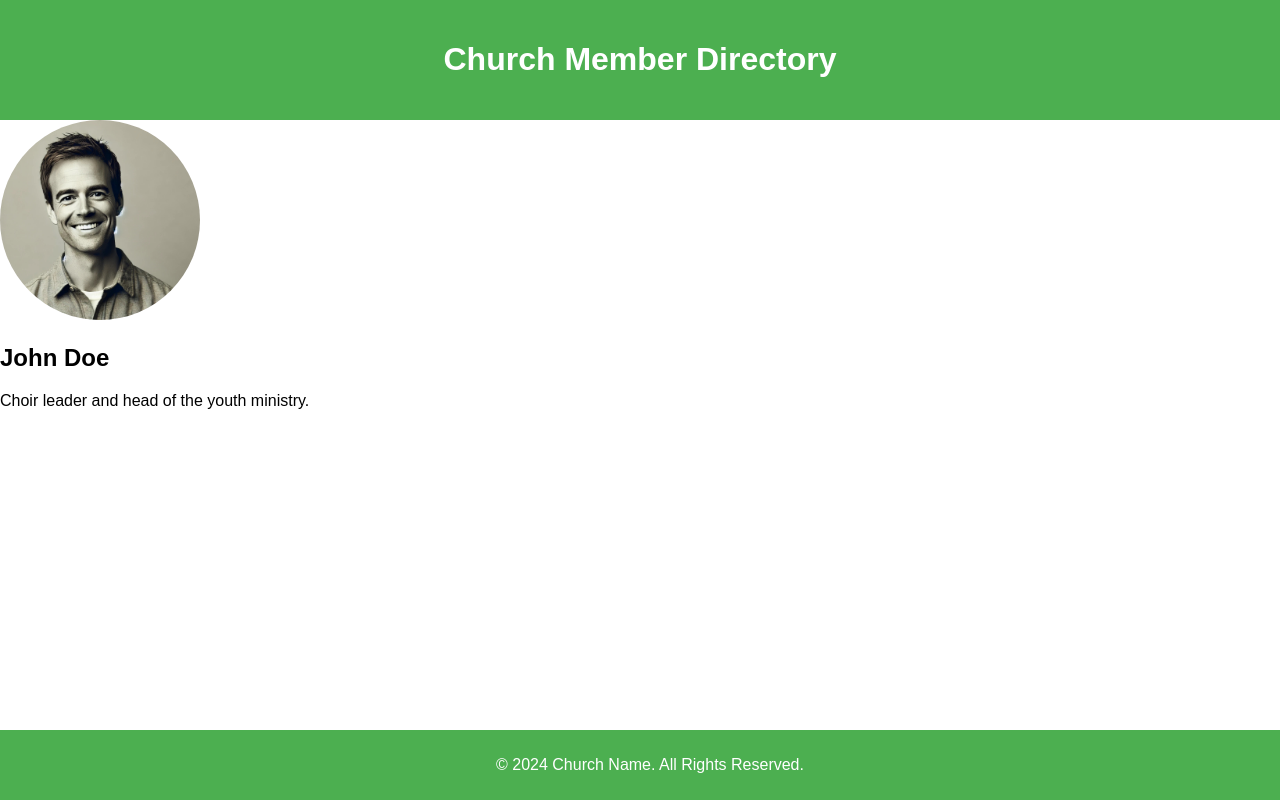
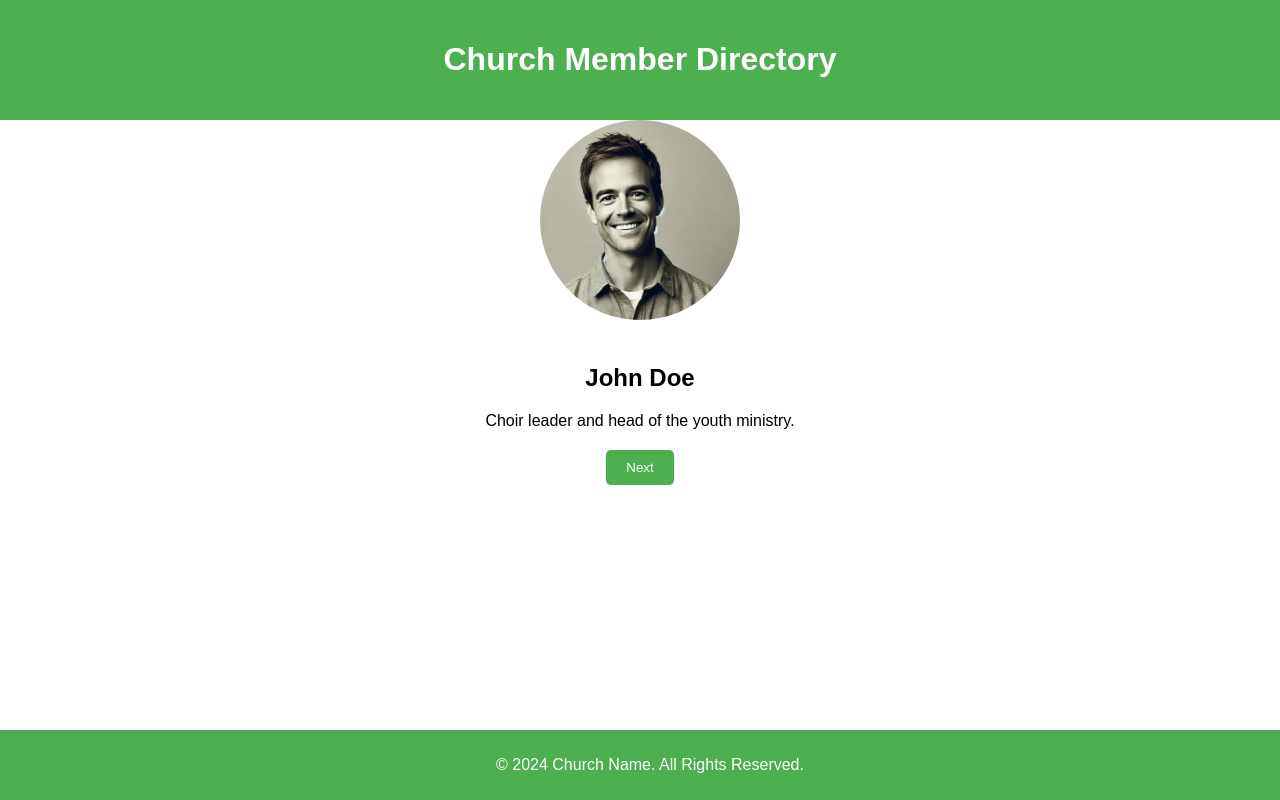
Before and after one commit to gladstone28/kguc-album-first, a React (Create React App) app: page /kguc-album-first/member/1 in a window 1280 px wide. Built offline with nearby package versions, Linux system fonts and the light colour scheme.

Commit message:
modified files

```diff
--- a/public/App.css
+++ b/public/App.css
@@ -92,3 +92,21 @@ body {
 .btn:hover {
   background-color: #45a049;
 }
+
+.member-detail {
+  text-align: center;
+}
+
+.large-profile-pic {
+  width: 200px;
+  height: 200px;
+  border-radius: 50%;
+  margin-bottom: 20px;
+}
+
+.navigation-buttons {
+  margin-top: 20px;
+  display: flex;
+  justify-content: center;
+  gap: 10px;
+}
--- a/src/App.css
+++ b/src/App.css
@@ -92,3 +92,21 @@ body {
 .btn:hover {
   background-color: #45a049;
 }
+
+.member-detail {
+  text-align: center;
+}
+
+.large-profile-pic {
+  width: 200px;
+  height: 200px;
+  border-radius: 50%;
+  margin-bottom: 20px;
+}
+
+.navigation-buttons {
+  margin-top: 20px;
+  display: flex;
+  justify-content: center;
+  gap: 10px;
+}
--- a/src/MemberDetail.js
+++ b/src/MemberDetail.js
@@ -1,20 +1,39 @@
 import React from 'react';
-import { useParams } from 'react-router-dom';
-import members from './membersData'; // Sample members data
+import { useParams, useNavigate } from 'react-router-dom';
+import members from './membersData';
+import Button from './components/Button';
 
 function MemberDetail() {
   const { id } = useParams();
-  const member = members.find(member => member.id === parseInt(id));
+  const navigate = useNavigate();
+
+  // Find the current member based on the id from URL params
+  const memberId = parseInt(id);
+  const member = members.find((m) => m.id === memberId);
 
   if (!member) {
     return <div>Member not found</div>;
   }
+
+  // Calculate previous and next member IDs
+  const currentIndex = members.findIndex((m) => m.id === memberId);
+  const prevMemberId = currentIndex > 0 ? members[currentIndex - 1].id : null;
+  const nextMemberId = currentIndex < members.length - 1 ? members[currentIndex + 1].id : null;
 
   return (
     <div className="member-detail">
       <img src={member.profilePicture} alt={member.name} className="large-profile-pic" />
       <h2>{member.name}</h2>
       <p>{member.description}</p>
+
+      <div className="navigation-buttons">
+        {prevMemberId && (
+          <Button label="Previous" onClick={() => navigate(`/member/${prevMemberId}`)} />
+        )}
+        {nextMemberId && (
+          <Button label="Next" onClick={() => navigate(`/member/${nextMemberId}`)} />
+        )}
+      </div>
     </div>
   );
 }
```
